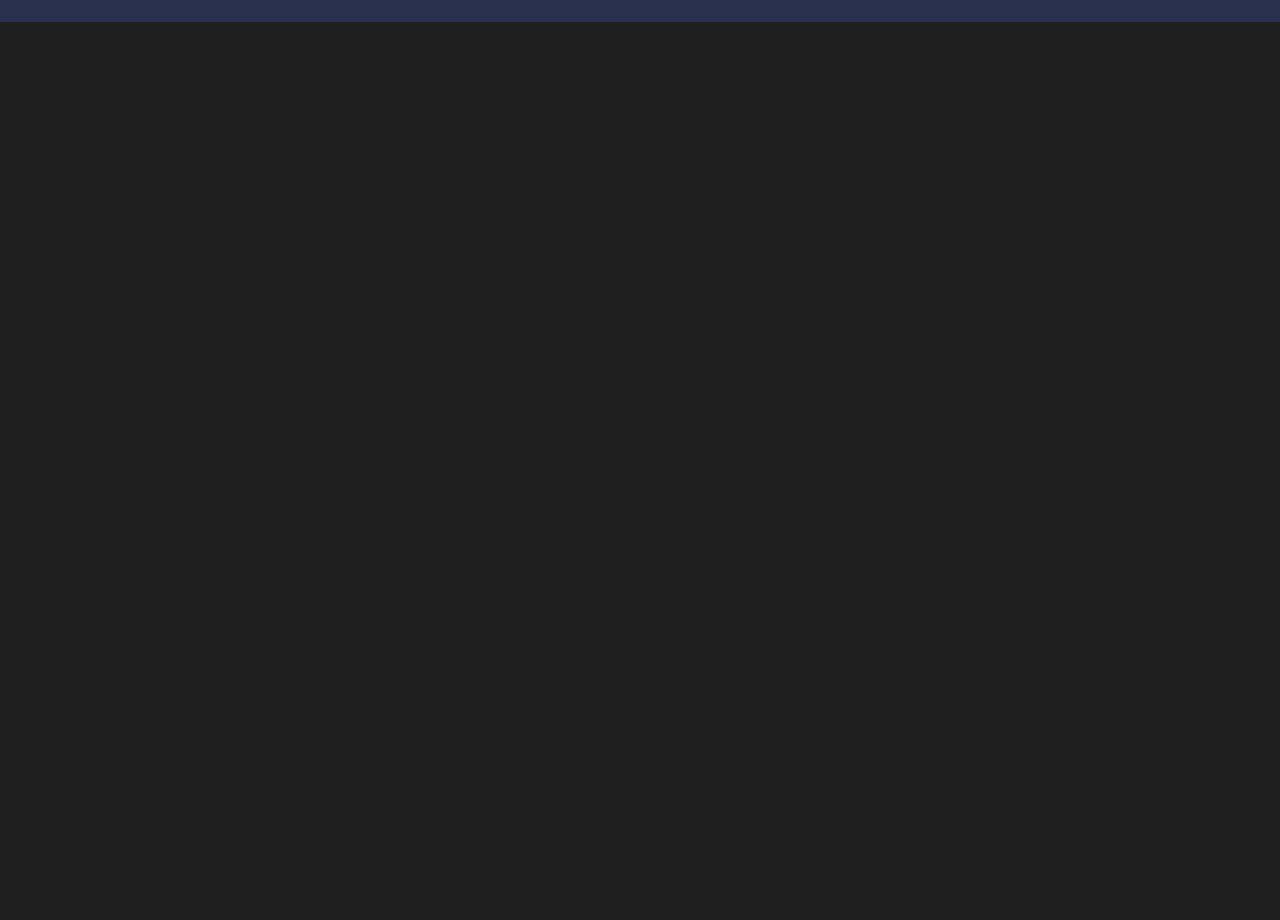
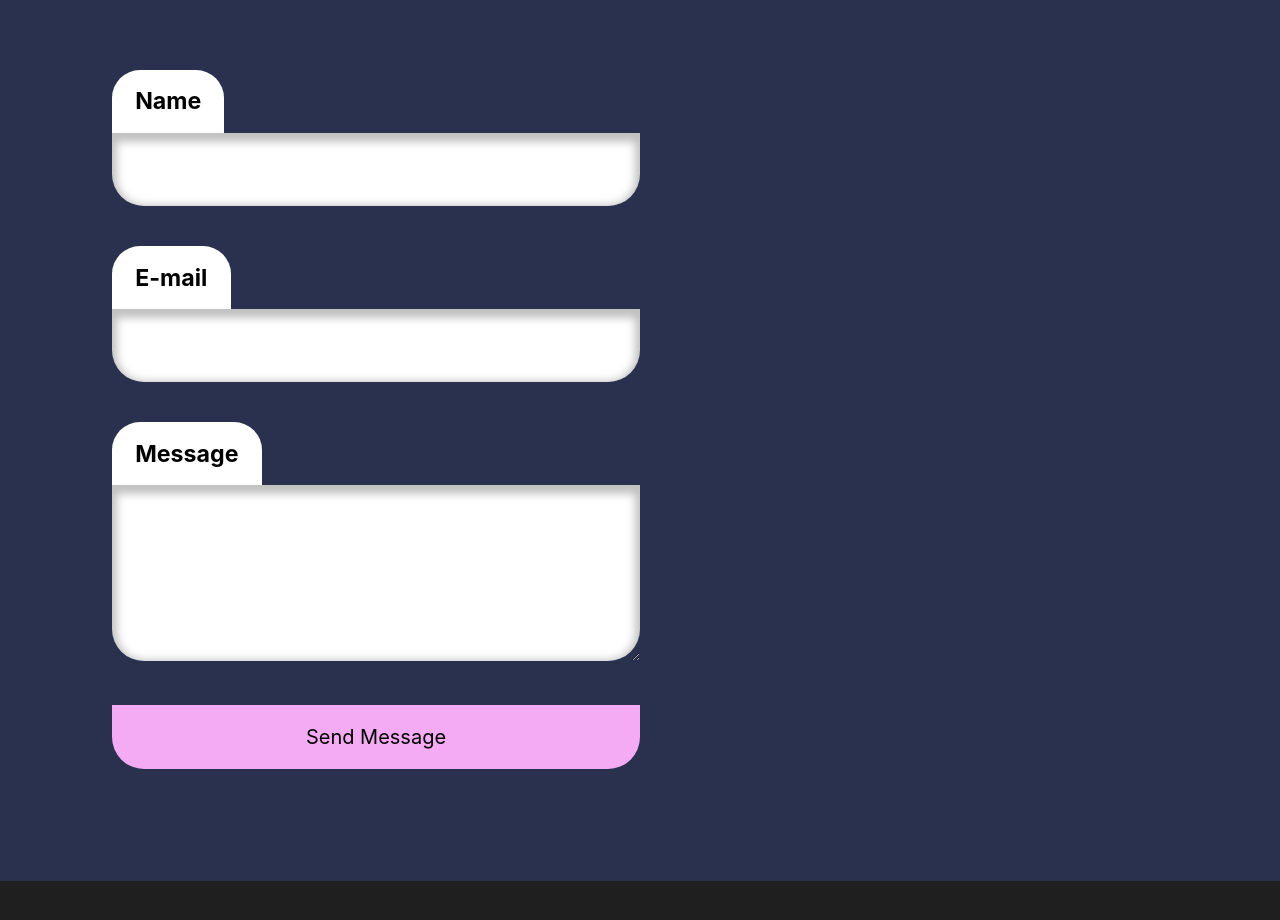
Before and after one commit to AngryMorrocoy/mr-portfolio, a Next.js app: page / in a window 1280 px wide. Shown: the part 4240-5160 px from the top of the page. Before the commit the page ends 4390 px from the top, so only its background shows below. Built offline with nearby package versions, Linux system fonts and the light colour scheme.

Commit message:
Added the contact form, at least it's pretty

```diff
--- a/components/ContactSection.tsx
+++ b/components/ContactSection.tsx
@@ -1,5 +1,6 @@
 import { FunctionComponent } from 'react';
 import styles from '../styles/ContactSection.module.css';
+import TextInput from './TextInput';
 import TriangleSeparator from './TriangleSeparator';
 
 type ContactSectionProps = {
@@ -16,6 +17,24 @@ const ContactSection: FunctionComponent<ContactSectionProps> = ({
         <TriangleSeparator reversed />
       </div>
       <h2 className="section-title">Contact Me :D</h2>
+      <div className={styles.contactGrid}>
+        <form
+          className={styles.formContainer}
+          onSubmit={(evt) => {
+            evt.preventDefault();
+          }}
+        >
+          <TextInput id="name" labelText="Name" />
+          <TextInput id="email" labelText="E-mail" inputType="email" />
+          <TextInput
+            id="message"
+            labelText="Message"
+            multiLine
+            inputLines={5}
+          />
+          <input type="submit" value="Send Message" className={styles.formButton} />
+        </form>
+      </div>
     </div>
   );
 };
--- /dev/null
+++ b/components/TextInput.tsx
@@ -0,0 +1,34 @@
+import { FunctionComponent } from 'react';
+import styles from '../styles/TextInput.module.css';
+
+type TextInputProps = {
+  labelText: string;
+  id: string;
+  inputType?: string;
+  multiLine?: boolean;
+  inputLines?: number;
+};
+
+const TextInput: FunctionComponent<TextInputProps> = ({
+  id,
+  labelText,
+  inputLines = 1,
+  multiLine = false,
+  inputType = 'text',
+}): JSX.Element => {
+  return (
+    <div className={styles.inputContainer}>
+      <label className={styles.label} htmlFor={id}>
+        {labelText}
+      </label>
+      <div>
+        {multiLine && (
+          <textarea id={id} rows={inputLines} className={styles.input} />
+        )}
+        {!multiLine && <input type={inputType} className={styles.input} />}
+      </div>
+    </div>
+  );
+};
+
+export default TextInput;
--- a/styles/ContactSection.module.css
+++ b/styles/ContactSection.module.css
@@ -9,5 +9,36 @@
   display: grid;
   grid-template-columns: repeat(2, auto);
   justify-items: center;
-  transform: translateY(calc(-50% - var(--padding-size)))
+  transform: translateY(calc(-50% - var(--padding-size)));
 }
+
+.contactGrid {
+  padding: 5rem;
+  display: grid;
+  grid-gap: 2rem;
+  grid-template-columns: repeat(2, 50%);
+}
+
+.formContainer {
+  display: grid;
+  grid-gap: 2.5rem;
+}
+
+.formButton {
+  font-family: inherit;
+  font-size: 1.25rem;
+  border: none;
+  outline: none;
+
+  padding: 1em;
+  background-color: var(--main-color);
+
+  border-radius: 0 0 2rem 2rem;
+}
+
+.formButton:hover,
+.formButton:focus {
+  cursor: pointer;
+  transform: scale(1.02);
+  box-shadow: inset 0.2em 0.1em 1rem var(--secondary-color);
+}
--- /dev/null
+++ b/styles/TextInput.module.css
@@ -0,0 +1,32 @@
+.inputContainer {
+  flex-direction: column;
+  --font-size: 1.45rem;
+  display: grid;
+}
+
+.label {
+  padding: .75em 1em;
+  font-size: var(--font-size);
+  background-color: white;
+  border-radius: 1.75rem 1.75rem 0 0;
+  font-weight: bold;
+  width: fit-content;
+}
+
+.input {
+
+  outline: none;
+
+  font-size: var(--font-size);
+  border: none;
+  border-radius: 0 0 2rem 2rem;
+  padding: 1em;
+
+  box-shadow: inset 0px 0.25rem 0.5rem 0.3rem rgba(0, 0, 0, 0.25);
+  margin: 0;
+  width: 100%;
+}
+
+.input:focus {
+  box-shadow: inset 0px 0.25rem 0.5rem 0.3rem var(--main-color);
+}
```
